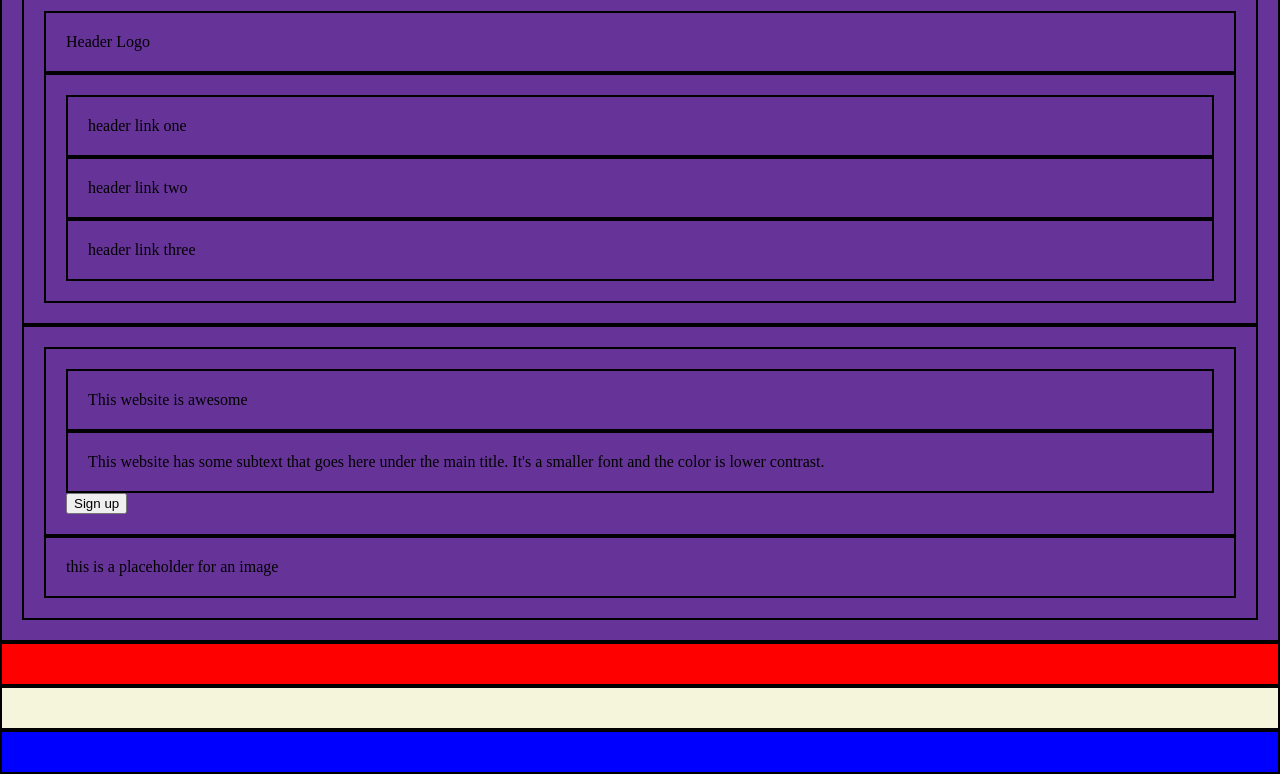
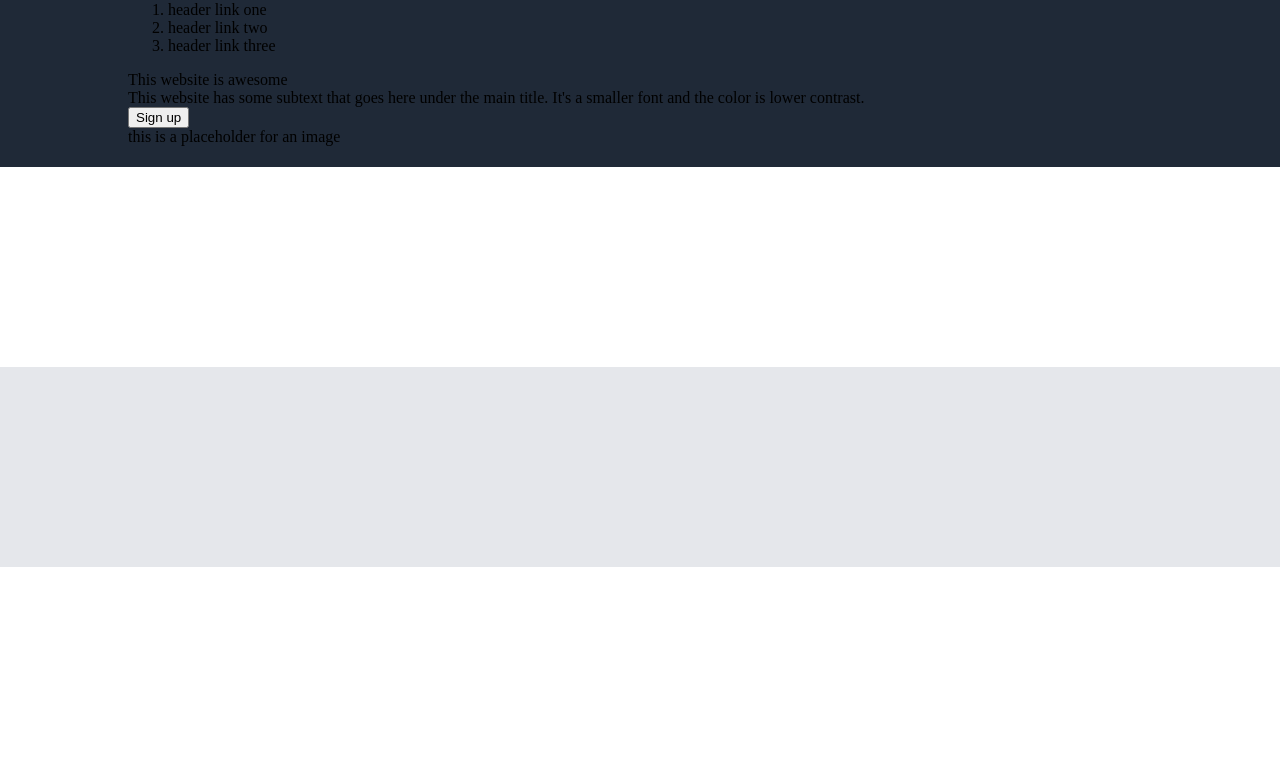
Before and after one commit to kimaWA/odin-landingProject, a plain HTML site: page index.html in a window 1280 px wide. Shown: the part 33-807 px from the top of the page. Drawn offline with Linux system fonts and the light colour scheme.

Commit message:
Classify "top" section of HTML, adjust styling
index.html: add classes to each div
		change header links from div to list

style.css: learn that flex: 1; = 1 1 0%
		(percentage still based off content)
	while flex: 1 1 0; specifies that there
	is no flex-basis off of content
		prepare for "top" section styling

YOU GOT THIS WASHINGTON!!!

```diff
--- a/index.html
+++ b/index.html
@@ -9,44 +9,33 @@
 
 	<body>
 <!-- TOP -->
-		<div class="section top" style="background-color: rebeccapurple;">
+		<div class="section top" style="background-color: #1F2937;">
 			<!-- HEADER -->
-			<div>
+			<div class="header">
 				<!-- HEADER LOGO -->
-				<div>
+				<div class="header-logo">
 					Header Logo
 				</div>
 
 				<!-- LINKS -->
-				<div>
-					<!-- link 1 -->
-					<div>
-						header link one
-					</div>
-
-					<!-- link 2 -->
-					<div>
-						header link two
-					</div>
-
-					<!-- link 3 -->
-					<div>
-						header link three
-					</div>
-				</div>
+				<ol class="header-links">
+					<li id="1">header link one</li>
+					<li id="2">header link two</li>
+					<li id="3">header link three</li>
+				</ol>
 			</div>
 
 			<!-- HERO CONTENT -->
-			<div>
+			<div class="hero-content">
 				<!-- TEXT AND STUFF -->
-				<div>
+				<div class="content">
 					<!-- BOLD TEXT -->
-					<div>
+					<div class="header">
 						This website is awesome
 					</div>
 
 					<!-- TEXT -->
-					<div>
+					<div class="subtext">
 						This website has some subtext
 						that goes here under the main
 						title. It's a smaller font and
@@ -54,30 +43,30 @@
 					</div>
 
 					<!-- BUTTON -->
-					<button>
+					<button id="top">
 						Sign up
 					</button>
 				</div>
 
 				<!-- IMAGE PLACE HOLDER -->
-				<div>
+				<div class="image">
 					this is a placeholder for an image
 				</div>
 			</div>
 		</div>
 
 <!-- SECOND -->
-		<div class="section second"style="background-color: red;">
+		<div class="section second" style="background-color: white;">
 
 		</div>
 
 <!-- THIRD -->
-		<div class="section third" style="background-color: beige;">
+		<div class="section third" style="background-color: #E5E7EB;">
 
 		</div>
 
 <!-- BOTTOM -->
-		<div class="section bottom" style="background-color: blue;">
+		<div class="section bottom" style="background-color: white">
 
 		</div>
 	</body>
--- a/style.css
+++ b/style.css
@@ -1,10 +1,27 @@
 body {
 	display: flex;
 	flex-direction: column;
+	min-height: 100vh;
+
 	margin: 0px;
+	padding: 0px;
 }
 
-div {
-	padding: 20px;
-	border: 2px, black, solid;
+.section {
+	flex: 1 1 0;
+	padding: 0 10%;
 }
+
+/* TOP SECTION STYLING */
+
+
+
+/* SECOND SECTION STYLING */
+
+
+
+/* THIRD SECTION STYLING */
+
+
+
+/* BOTTOM SECTION STYLING */
```
